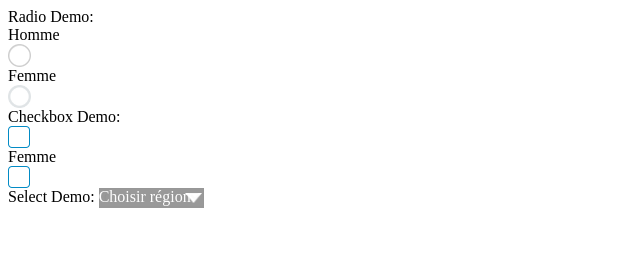
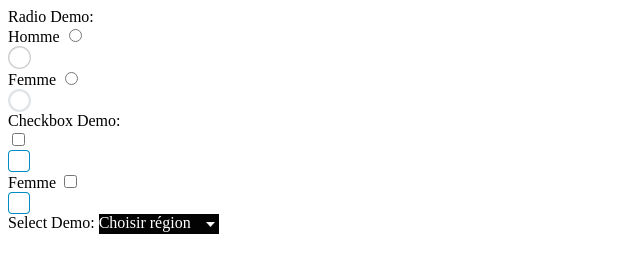
Before and after one commit to QuatreCentQuatre/skinMe, a plain HTML site: page demos/standard/index.html in a window 1280 px wide. Shown: the whole page, without its empty margins (0-640 px from the left). Drawn offline with Linux system fonts and the light colour scheme.

Commit message:
major change for skinMe

```diff
--- a/demos/standard/index.html
+++ b/demos/standard/index.html
@@ -8,6 +8,7 @@
     <meta http-equiv="X-UA-Compatible" content="IE=10" />
 
     <link href='module.forms.css' rel='stylesheet' type='text/css' />
+    <link href='../../src/skinMe.select-default.css' rel='stylesheet' type='text/css' />
 
     <script src="../../vendor/jquery-1.9.1.min.js"></script>
     <script src="../../vendor/meLibs/helpMe.js"></script>
@@ -48,9 +49,9 @@
     <div class="row">
         <label class="label">Select Demo:</label>
         <div class="skinme-select-ctn">
-            <div id="skinme-select-city" class="select demo">
+            <div id="skinme-select-city" class="select default no-default">
                 <div class="skinme-mask"></div>
-                <div class="active-choice select-choice">Choisir région</div>
+                <div class="active-choice select-choice"></div>
                 <a class="toggler rounded dropdown"></a>
                 <div class="skinme-select-choices">
                     <div class="choice">Choisir région</div>
@@ -58,7 +59,7 @@
                     <div class="choice">Montréal</div>
                 </div>
             </div>
-            <select id="select-city" name="city" class="native">
+            <select id="select-city" name="city">
                 <option selected value="Choose">Choisir région</option>
                 <option value="Quebec">Québec</option>
                 <option value="Montreal">Montréal</option>
--- a/demos/standard/module.forms.less
+++ b/demos/standard/module.forms.less
@@ -6,35 +6,5 @@ form {
 
 	.skinMe-checkbox(22, 22, 2, top, demo, "checkbox.png", "", false, "", "");
 
-	.skinMe-select(demo);
-	.select.demo {
-		background: #979797;
-		display: block;
-		color: #ffffff;
-		height: 20px;
-		-moz-box-sizing:border-box;
-		-webkit-box-sizing:border-box;
-		box-sizing:border-box;
-
-		p {
-			color:red;
-		}
-
-		.dropdown {
-			position: absolute;
-			top: 50%;
-			right: 2px;
-			margin-top: -5px;
-			width: 17px;
-			height: 11px;
-			background-image: url("arrow-down-button.png");
-			background-size: 100% auto;
-			background-repeat: no-repeat;
-
-			&:hover {
-				background-image: url("arrow-down-button.png");
-				background-size: 18/2px 10/2px;
-			}
-		}
-	}
+	.skinMe-select(default);
 }
--- a/src/skinMe.js
+++ b/src/skinMe.js
@@ -6,34 +6,66 @@
  *
  * Dual licensed under MIT and GNU General Public License version 3 (GPLv3)
  * http://www.opensource.org/licenses/LGPL-3.0
- * Version  : April 2014
+ * Version: 1.0
+ * Release date: April 2014
  */
-(function($, window, document, undefined){
-	var SkinMe = function($form, options){
-		this.__construct($form, options);
+(function($, window, document, undefined) {
+	var SkinMeID   = 1;
+	var SkinMeName = "skinMe";
+
+	var SkinMe = function($form, options) {
+		this.id    = SkinMeID;
+		this.name  = SkinMeName + "-" + String(this.id) + ":: ";
+		this.$form = $form;
+		this.__construct(options);
+		SkinMeID ++;
 	};
 
 	var defaults = {
 		debug : false
 	};
 
-	var proto = SkinMe.prototype;
+	var p = SkinMe.prototype;
 
-	proto.options = null;
+	p.options = null;
 
 	//--------Methods--------//
-	proto.__construct = function($form, options) {
-		var scope    = this;
+	p.__construct = function(options) {
 		var settings = (options) ? options : {};
+		//Me.help.extend({}, defaultOptions);
 		this.options = $.extend({}, defaults, settings);
-		this.$el     = $form;
 
+		this.fetchField();
+	};
+
+	p.__dependencies = function() {
+		var isOk = true;
+		if (!Me.help) {
+			console.warn(this.name + " :: " + "helpMe needed (https://github.com/QuatreCentQuatre/helpMe)");
+			isOk = false;
+		}
+
+		return isOk;
+	};
+
+	p.toString = function() {
+		return this.name;
+	};
+
+	p.setOpts = function(options) {
+		this.options = $.extend({}, this.options, options);
+
+		this.fetchField();
+	};
+
+	p.fetchField = function() {
+		var scope = this;
 		var $selector;
-		if (this.$el.hasClass('radio')) {
-			$selector = this.$el.find('input[type=radio]');
+		if (this.$form.hasClass('radio')) {
+			$selector = this.$form.find('input[type=radio]');
 			if ($selector.length > 0) {
 				$selector.each(function(index, el) {
-					el.skinMe = helperMethods.setVariables(el, scope.$el);
+					el.skinMe = helperMethods.setVariables(el, scope.$form);
 					el.skinMe.type = "radio";
 					privateMethods.addEventCommons(el.skinMe);
 					privateMethods.addEventRadio(el.skinMe);
@@ -41,11 +73,11 @@
 			}
 		}
 
-		if (this.$el.hasClass('checkbox')) {
-			$selector = this.$el.find('input[type=checkbox]');
+		if (this.$form.hasClass('checkbox')) {
+			$selector = this.$form.find('input[type=checkbox]');
 			if ($selector.length > 0) {
 				$selector.each(function(index, el) {
-					el.skinMe = helperMethods.setVariables(el, scope.$el);
+					el.skinMe = helperMethods.setVariables(el, scope.$form);
 					el.skinMe.type = "checkbox";
 					privateMethods.addEventCommons(el.skinMe);
 					privateMethods.addEventCheckbox(el.skinMe);
@@ -53,29 +85,90 @@
 			}
 		}
 
-		if (this.$el.hasClass('select')) {
-			$selector = this.$el.find('select');
+		if (this.$form.hasClass('select')) {
+			$selector = this.$form.find('select');
 			if ($selector.length > 0) {
 				$selector.each(function(index, el) {
-					el.skinMe = helperMethods.setSelectVariables(el, scope.$el);
+					el.skinMe = helperMethods.setSelectVariables(el, scope.$form);
 					el.skinMe.type = "select";
-					el.skinMe.$skm.on('mouseenter', function(e){
-						el.skinMe.$skm.addClass('hover');
-					});
-
-					el.skinMe.$skm.on('mouseleave', function(e){
-						el.skinMe.$skm.removeClass('hover');
-					});
 					privateMethods.addEventSelect(el.skinMe);
 				});
 			}
 		}
-
-		this.$el.addClass('activated');
 	};
 
-	proto.setOptions = function(options) {
-		this.options = $.extend({}, this.options, options);
+	var helperMethods = {
+		setVariables: function(el, $form){
+			var obj    = {};
+			obj.$form  = $form;
+			obj.el     = el;
+			obj.$el    = $(el);
+			obj.name   = $(el).attr('name');
+			obj.id     = $(el).attr('id');
+			obj.$label = null;
+			if (obj.$form.find('label[for=' + obj.id + ']').length > 0) {
+				obj.$label = obj.$form.find('label[for=' + obj.id + ']');
+			}
+
+			obj.$skm   = null;
+			if (obj.$form.find('#skinme-' + obj.id).length > 0) {
+				obj.$skm = obj.$form.find('#skinme-' + obj.id);
+			}
+
+			obj.$cz    = null;
+			if (obj.$skm != null && obj.$skm.find('.skinme-cz').length > 0) {
+				obj.$cz = obj.$skm.find('.skinme-cz');
+			} else {
+				obj.$cz = obj.$skm;
+			}
+
+			return obj;
+		},
+		setSelectVariables: function(el, $form){
+			var obj    = {};
+			obj.$form  = $form;
+			obj.el     = el;
+			obj.$el    = $(el);
+			obj.name   = $(el).attr('name');
+			obj.id     = $(el).attr('id');
+			obj.$label = null;
+			if (obj.$form.find('label[for=' + obj.id + ']').length > 0) {
+				obj.$label = obj.$form.find('label[for=' + obj.id + ']');
+			}
+
+			obj.$skm   = null;
+			if (obj.$form.find('#skinme-' + obj.id).length > 0) {
+				obj.$skm = obj.$form.find('#skinme-' + obj.id);
+			}
+
+			obj.$mask  = null;
+			if (obj.$skm) {
+				obj.$mask = obj.$skm.find('.skinme-mask');
+			}
+
+			obj.$active = null;
+			if (obj.$skm) {
+				obj.$active = obj.$skm.find('.active-choice');
+			}
+
+			obj.$toggler = null;
+			if (obj.$skm) {
+				obj.$toggler = obj.$skm.find('.toggler');
+			}
+
+			obj.$choice = null;
+			if (obj.$skm){
+				obj.$choice = obj.$skm.find('.skinme-select-choices');
+			}
+
+			if(isMobile.any()){
+				obj.$el.addClass('native');
+			}
+
+			obj.native = (obj.$el.hasClass('native'));
+
+			return obj;
+		}
 	};
 
 	var privateMethods = {
@@ -164,87 +257,81 @@
 		},
 		addEventSelect: function(element) {
 			element.$active.html(element.$el.find('option[value="' + element.el.value + '"]')[0].text);
-
-			element.$el.on('change', function skinMeCheckboxChangeHandler(e, from){
+			element.$el.on('change', function skinMeCheckboxChangeHandler(e, from) {
 				element.$active.html(element.$el.find('option[value="' + element.el.value + '"]')[0].text);
+				//IF CHOICE SELECTED ADD ACTIVE CLASS TO CHANGE CSS TO DEMONSTRATE THAT ITS SELECTED
 			});
 
+			if (!element.native) {
+				element.$skm.on('mouseenter', function(e) {
+					e.preventDefault();
+					if (element.$el.attr('disabled')) {return;}
+					element.$skm.addClass('hover');
+				});
 
-			if (!element.native) {
+				element.$skm.on('mouseleave', function(e) {
+					e.preventDefault();
+					if (element.$el.attr('disabled')) {return;}
+					element.$skm.removeClass('hover');
+				});
+
 				element.$mask.on('click', function skinMeSelectClickHandler(e) {
 					e.preventDefault();
 					if (element.$el.attr('disabled')) {return;}
-					element.$el.trigger('mousedown');
-					// open custom choices
-					// select custom choices
+					if(!element.$choice.hasClass('open')){
+						e.preventDefault();
+						e.stopPropagation();
+						element.$el.trigger('mousedown');
+						// open custom choices
+						element.$choice.addClass('open');
+					}
+
+					$(document).on('click.skinMe', function closeHander(e) {
+						e.preventDefault();
+						if (element.$el.attr('disabled')) {return;}
+						if(element.$choice.hasClass('open')){
+							element.$choice.removeClass('open');
+						}
+						$(document).off('click.skinMe');
+					});
+				});
+
+				// select custom choices
+				element.$choice.find('.choice').on('click',function selectChangeHandler(e) {
+					e.preventDefault();
+					if (element.$el.attr('disabled')) {return;}
+
+					var index = $(e.currentTarget).index();
+					//TO SEE IF AUTO CHANGE ON SWITCH
+					element.$el.find('option').attr('selected',false);
+					$(element.$el.find('option')[index]).attr('selected', true);
+
 					// trigger change on original
+					element.$el.trigger('change');
 				});
+				//TO ADD HOVER ON EVERY CHOICE
 			}
 		}
 	};
 
-	var helperMethods = {
-		setVariables: function(el, $form){
-			var obj    = {};
-			obj.$form  = $form;
-			obj.el     = el;
-			obj.$el    = $(el);
-			obj.name   = $(el).attr('name');
-			obj.id     = $(el).attr('id');
-			obj.$label = null;
-			if (obj.$form.find('label[for=' + obj.id + ']').length > 0) {
-				obj.$label = obj.$form.find('label[for=' + obj.id + ']');
-			}
-
-			obj.$skm   = null;
-			if (obj.$form.find('#skinme-' + obj.id).length > 0) {
-				obj.$skm = obj.$form.find('#skinme-' + obj.id);
-			}
-
-			obj.$cz    = null;
-			if (obj.$skm != null && obj.$skm.find('.skinme-cz').length > 0) {
-				obj.$cz = obj.$skm.find('.skinme-cz');
-			} else {
-				obj.$cz = obj.$skm;
-			}
-
-			return obj;
+	var isMobile = {
+		Android: function() {
+			return navigator.userAgent.match(/Android/i);
 		},
-		setSelectVariables: function(el, $form){
-			var obj    = {};
-			obj.$form  = $form;
-			obj.el     = el;
-			obj.$el    = $(el);
-			obj.name   = $(el).attr('name');
-			obj.id     = $(el).attr('id');
-			obj.$label = null;
-			if (obj.$form.find('label[for=' + obj.id + ']').length > 0) {
-				obj.$label = obj.$form.find('label[for=' + obj.id + ']');
-			}
-
-			obj.$skm   = null;
-			if (obj.$form.find('#skinme-' + obj.id).length > 0) {
-				obj.$skm = obj.$form.find('#skinme-' + obj.id);
-			}
-
-			obj.$mask  = null;
-			if (obj.$skm) {
-				obj.$mask = obj.$skm.find('.skinme-mask');
-			}
-
-			obj.$active = null;
-			if (obj.$skm) {
-				obj.$active = obj.$skm.find('.active-choice');
-			}
-
-			obj.$toggler = null;
-			if (obj.$skm) {
-				obj.$toggler = obj.$skm.find('.toggler');
-			}
-
-			obj.native   = (obj.$el.hasClass('native'));
-
-			return obj;
+		BlackBerry: function() {
+			return navigator.userAgent.match(/BlackBerry/i);
+		},
+		iOS: function() {
+			return navigator.userAgent.match(/iPhone|iPad|iPod/i);
+		},
+		Opera: function() {
+			return navigator.userAgent.match(/Opera Mini/i);
+		},
+		Windows: function() {
+			return navigator.userAgent.match(/IEMobile/i);
+		},
+		any: function() {
+			return (isMobile.Android() || isMobile.BlackBerry() || isMobile.iOS() || isMobile.Opera() || isMobile.Windows());
 		}
 	};
 
--- a/src/skinMe.less
+++ b/src/skinMe.less
@@ -1,15 +1,15 @@
-.skinMe.activated {
-	&.radio {
+.skinMe {
+	&.radio.activated {
 		input[type="radio"] {
 			display:none;
 		}
 	}
-	&.checkbox {
+	&.checkbox.activated {
 		input[type="checkbox"] {
 			display:none;
 		}
 	}
-	&.select {
+	&.select.activated {
 		select {
 			filter: ~"alpha(opacity=1)";
 			-khtml-opacity:0.01;
@@ -62,7 +62,21 @@
 				}
 
 				.skinme-select-choices {
+					position:absolute;
+					width:100%;
 					display:none;
+
+					&.open {
+						display:block;
+					}
+				}
+
+				&.no-default {
+					.skinme-select-choices {
+						.choice:first-child {
+							display:none;
+						}
+					}
 				}
 			}
 
--- /dev/null
+++ b/src/skinMe.select-default.less
@@ -0,0 +1,51 @@
+.skinMe .skinme-select-ctn {
+	.select.default {
+		background: black;
+		display: block;
+		color: #ffffff;
+		height: 20px;
+		-moz-box-sizing:border-box;
+		-webkit-box-sizing:border-box;
+		box-sizing:border-box;
+
+		.toggler {
+			position: absolute;
+			top: 0;
+			right: 0;
+			width: 17px;
+			height: 100%;
+			background-image: url("arrow-down-button.png");
+			background-size: 18/2px 10/2px;
+			background-repeat: no-repeat;
+			background-position:center;
+		}
+
+		.skinme-mask {
+
+		}
+
+		.active-choice {
+			padding-right:17px;
+		}
+
+		.skinme-select-choices {
+			top: 100%;
+			background-color:green;
+			.choice {
+			}
+		}
+
+		&:hover {
+			.toggler {
+				background-color:grey;
+			}
+		}
+	}
+
+	select {
+		border:none;
+		padding:0;
+		margin:0;
+		padding-right:17px;
+	}
+}
--- a/vendor/meLibs/helpMe.js
+++ b/vendor/meLibs/helpMe.js
@@ -15,7 +15,7 @@
 	proto.__construct = function() {
 	};
 
-	proto.extend = function(source, overwrites, keep_source, deep) {
+	proto.extend = function(source, overwrites, keep_source) {
 		var result     = source;
 		var args       = arguments;
 		var finalArgs  = [];
```
Also changed, not shown: demos/standard/module.forms.css, src/arrow-down-button.png (renamed from demos/standard/arrow-down-button.png), src/skinMe.css, src/skinMe.select-default.css (added).
